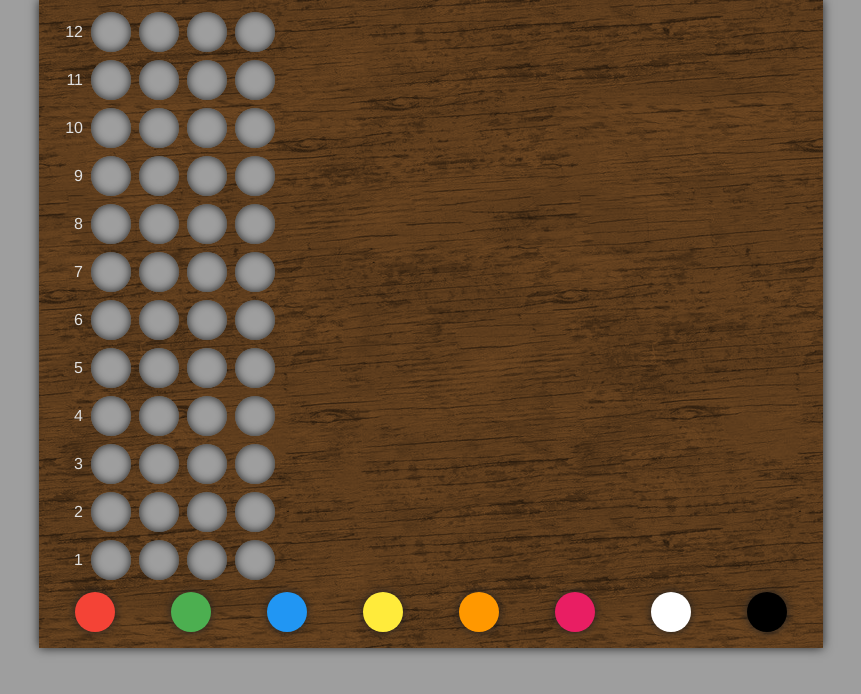
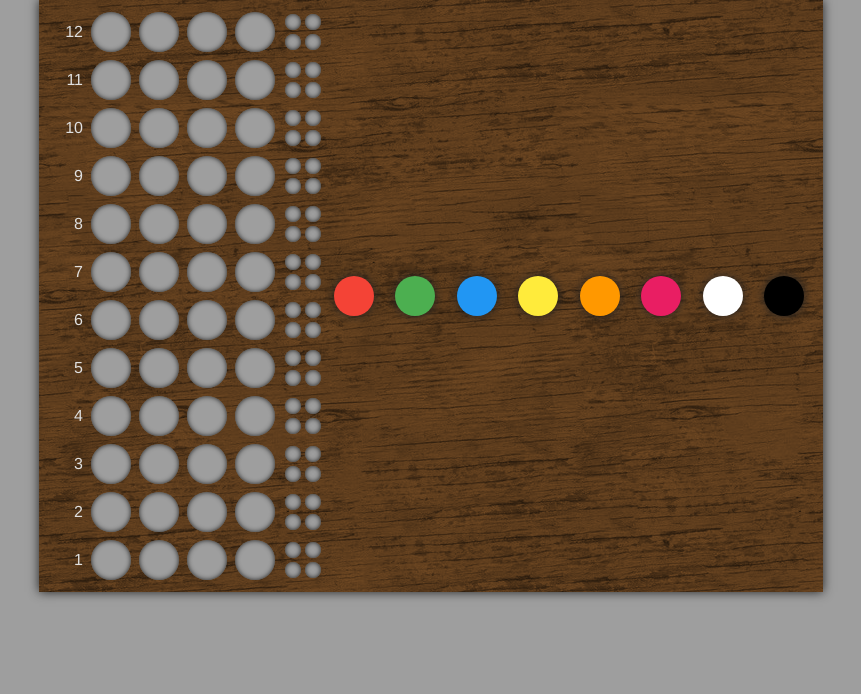
Before and after one commit to PhiliPdB/MasterMind, a PHP site: page / in a window 1280 px wide. Shown: the top 694 px of the page, without its empty margins (209-1070 px from the left). Run offline with PHP 8.4, Linux system fonts and the light colour scheme; style sheets or scripts are compiled from the project's sources.

Commit message:
Add little pin holes and change board design

```diff
--- a/index.php
+++ b/index.php
@@ -8,6 +8,7 @@
 </head>
 <body>
 	<div id="board">
+		<div id="rows">
 			<!-- Row with the solution -->
 			<div id="solution" class="row"></div>
 			<!-- Rows where you can guess the code -->
@@ -19,9 +20,15 @@
 				for ($j=0; $j < 4; $j++) {
 					echo "<div id=\"hole_" . $j . "\" class=\"hole\"></div>";
 				}
+				echo "<div class=\"little_holes\">";
+				for ($j=0; $j < 4; $j++) {
+					echo "<div id=\"little_hole_" . $j . "\" class=\"little hole\"></div>";
+				}
+				echo "</div>";
 				echo "</div>";
 			}
 			 ?>
+		</div>
 		<!-- Color selection -->
 		<div id="colors">
 			<!-- Different colors you can choose -->
--- a/scss/style.scss
+++ b/scss/style.scss
@@ -28,7 +28,12 @@ body {
 	width: $board_width;
 	margin: 0 auto;
 	padding: $padding_unit;
-	display: block;
+	// Flexbox setup
+	display: flex;
+	flex-flow: row nowrap;
+	justify-content: flex-start;
+	align-items: stretch;
+	align-content: flex-start;
 	// Background
 	background: #8b5a2b;
 	background-image: url("../images/wood-1.png");
@@ -37,11 +42,10 @@ body {
 	box-shadow: 0 0 10px $shadow;
 
 	.row {
-		width: $board_width;
 		margin: 0 auto;
 		// Flexbox setup
 		display: flex;
-		flex-flow: row;
+		flex-flow: row nowrap;
 		justify-content: flex-start;
 		align-items: center;
 		align-content: center;
@@ -57,6 +61,17 @@ body {
 			user-select: none;
 		}
 
+		.little_holes {
+			width: $color_radius * 2;
+			margin-left: $padding_unit / 2;
+			// Flexbox setup
+			display: flex;
+			flex-flow: row wrap;
+			justify-content: flex-start;
+			align-items: center;
+			align-content: center;
+		}
+
 		.hole {
 			width: $color_radius * 2;
 			height: $color_radius * 2;
@@ -64,11 +79,18 @@ body {
 			background: $grey;
 			margin: $padding_unit / 2;
 
-			box-shadow: inset 0 0 10px $shadow;
+			box-shadow: inset 0 0 5px $shadow;
 		}
 
 		.hole.filled {
 			box-shadow: 0 0 10px $shadow;
+		}
+
+		.hole.little {
+			width: $color_radius * .8;
+			height: $color_radius * .8;
+			border-radius: $color_radius * .8;
+			margin: $color_radius * .1;
 		}
 
 		.hole.color_0 { background: $red; }
```
Also changed, not shown: js/script.js (line endings or trailing spaces). Lines whose indentation alone changed are shown as unchanged.
